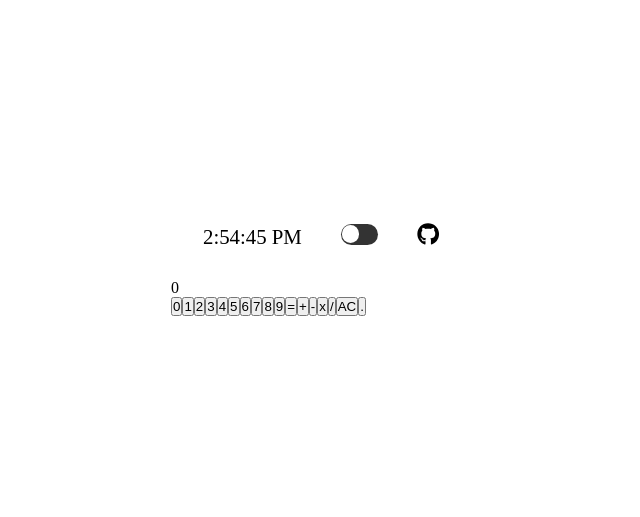
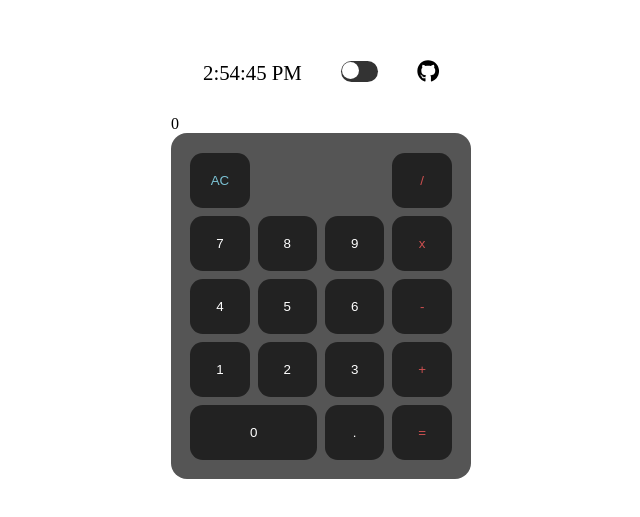
Before and after one commit to m-dennisgocong/my-calculator, a React (Vite) app: page / in a window 1280 px wide. Shown: the part 147-664 px from the top of the page, without its empty margins (319-959 px from the left). Built offline with nearby package versions, Linux system fonts and the light colour scheme.

Commit message:
feat: import Buttons.css and add buttons container

```diff
--- a/src/components/Calculator/Buttons.jsx
+++ b/src/components/Calculator/Buttons.jsx
@@ -1,9 +1,10 @@
 import { buttons } from "../data/data";
+import './Buttons.css';
 
 const Buttons = ({handleNumbers, handleOperators, allClear, handleEvaluate, handleDecimal}) => {
 
     return(
-        <>
+        <section id="buttons-container">
             {buttons.map((buttons, index) => {
                 switch(buttons.type){
                     case 'number':
@@ -17,10 +18,10 @@ const Buttons = ({handleNumbers, handleOperators, allClear, handleEvaluate, hand
                     case 'point':
                         return <button key={index} id={buttons.name} value={buttons.symbol} onClick={handleDecimal}>{buttons.symbol}</button>
                     default:
-                        return <button key={index} id={buttons.name} value={buttons.symbol} onClick={()=> console.log(buttons.name+ 'under construction')}>{buttons.symbol}</button>
+                        return <button key={index} id={buttons.name} value={buttons.symbol}>{buttons.symbol}</button>
                 }
             })}
-        </>
+        </section>
     );
 }
 export default Buttons;
```
